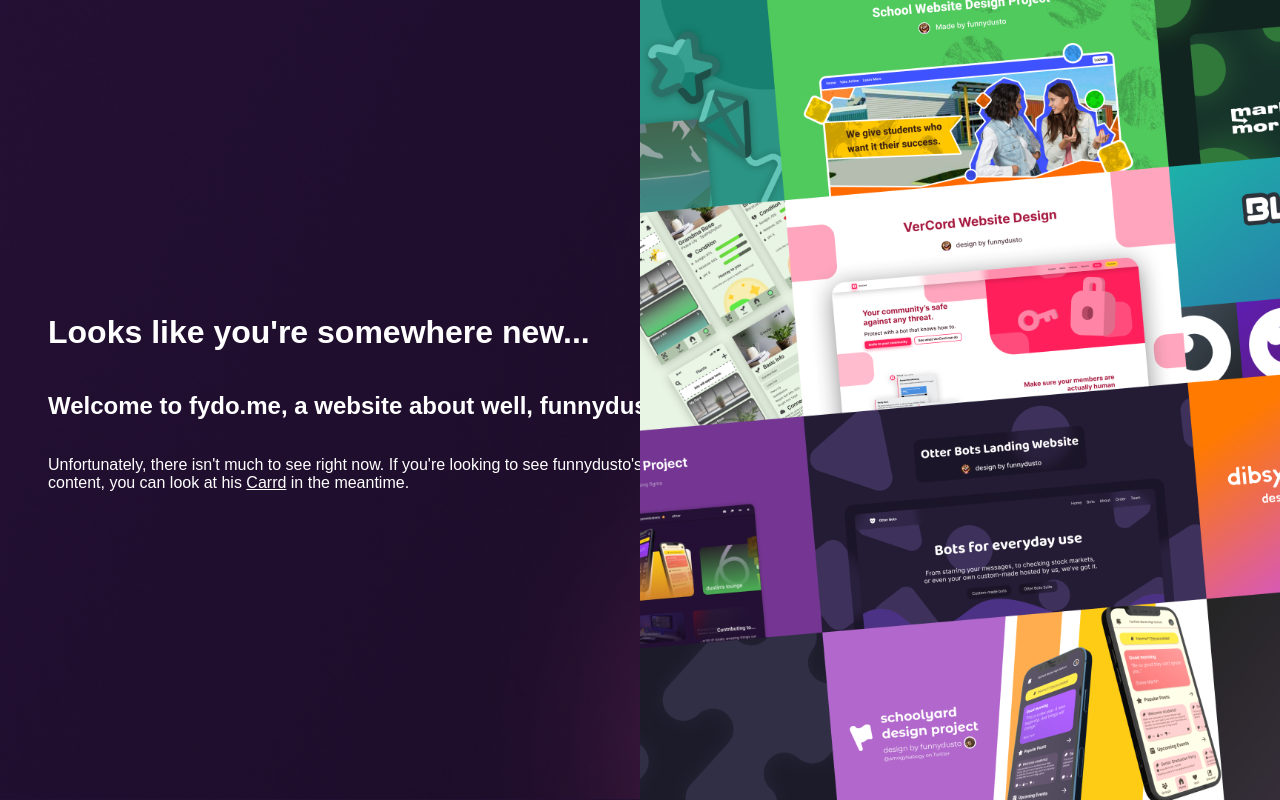
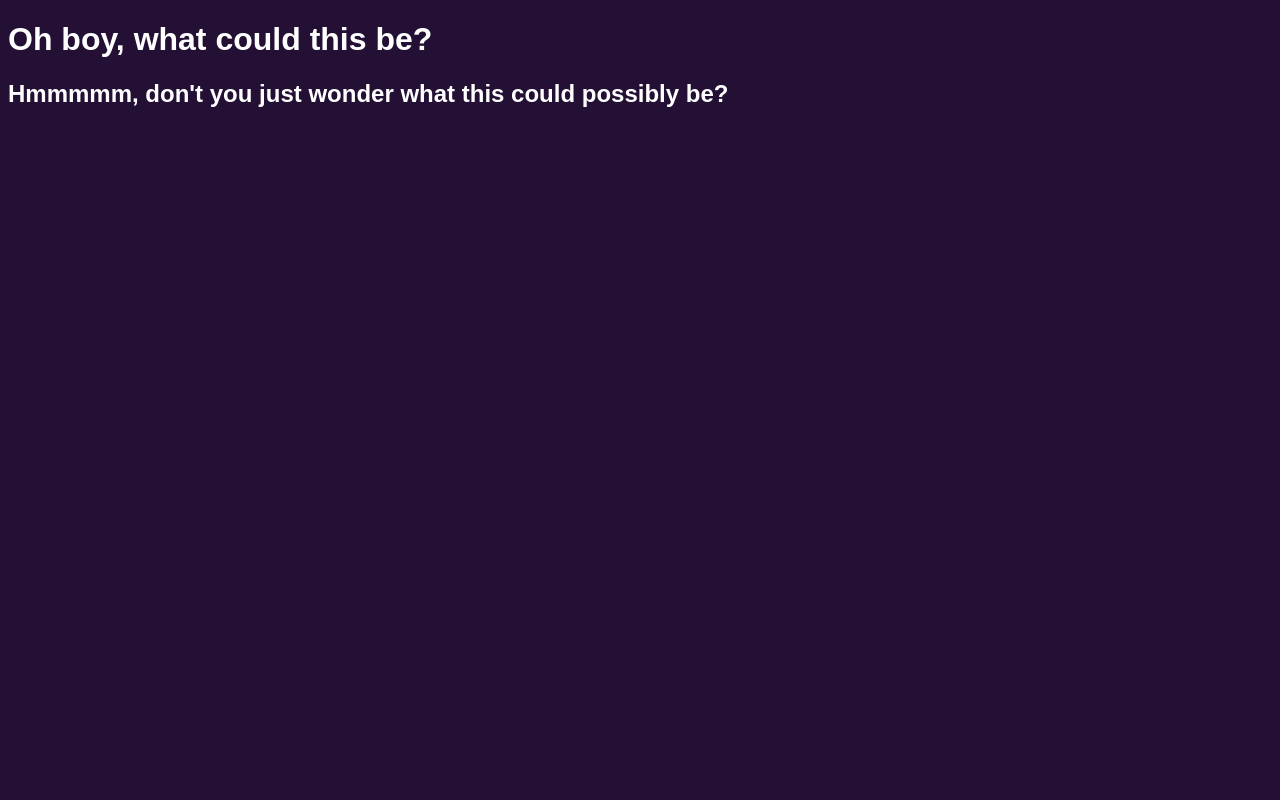
Before and after one commit to funnydusto/fydo, a plain HTML site: page index.html in a window 1280 px wide. Drawn offline with Linux system fonts and the light colour scheme.

Commit message:
setting up things
changing it up a little

```diff
--- a/index.html
+++ b/index.html
@@ -9,11 +9,9 @@
   </head>
 
   <body>
-    <div id="left">
-      <h1>Looks like you're somewhere new...</h1>
-      <h2>Welcome to fydo.me, a website about well, funnydusto!</h2>
-      <p>Unfortunately, there isn't much to see right now. If you're looking to see funnydusto's content, you can look at his <a href="https://fydo.carrd.co">Carrd</a> in the meantime.</p>
-    </div>
-    <div id="right"></div>
+    <div id="center">
+      <h1>Oh boy, what could this be?</h1>
+      <h2>Hmmmmm, don't you just wonder what this could possibly be?</h2>
+      </div>
   </body>
 </html>
```
